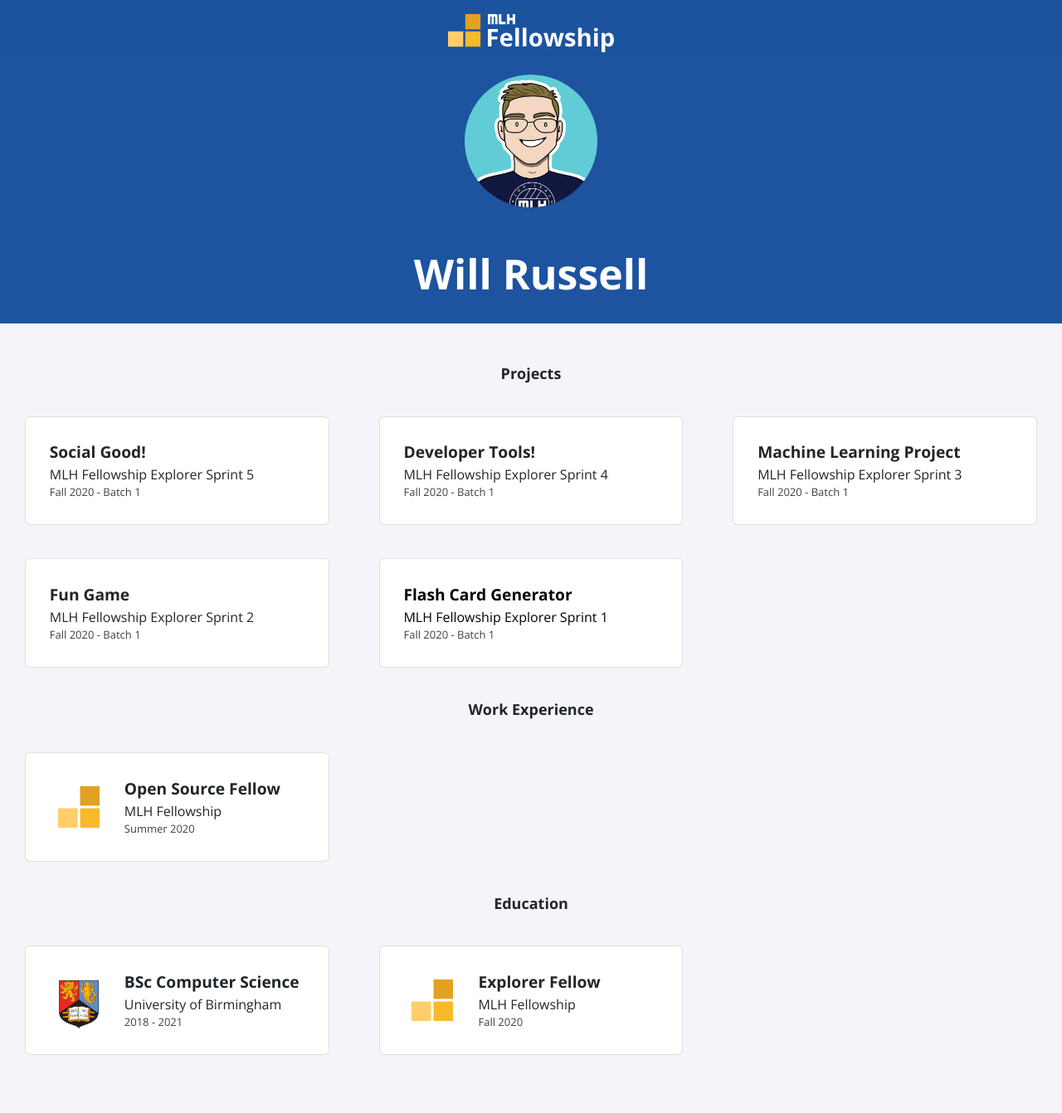
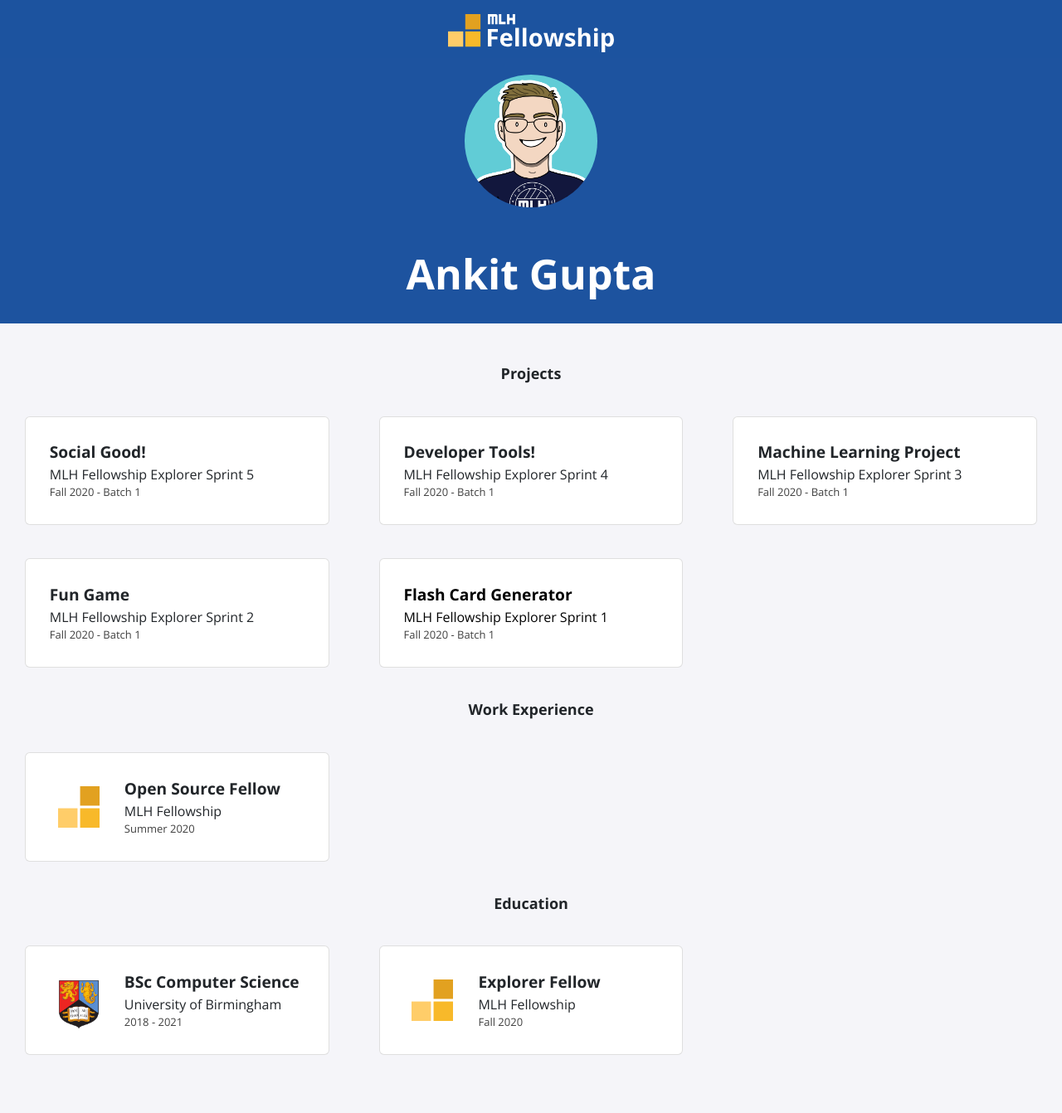
Before and after one commit to luckyhero613/luckyhero613.github.io, a Jekyll site: the page built from index.html, in a window 1280 px wide. Shown: the whole page at 83% size. Built offline with Jekyll 4.4.1, drawn with Linux system fonts in a browser that asks for light colours; nearby versions of some CDN libraries.

Commit message:
Update _config.yml

```diff
--- a/_config.yml
+++ b/_config.yml
@@ -1,13 +1,13 @@
-title: "Will Russell"
-email: fellowship@mlh.io
+title: "Ankit Gupta"
+email: ankitgupta_ug@ee.nits.ac.in
 description: >- # this means to ignore newlines until "baseurl:"
   Write an awesome description for your new site here. You can edit this
   line in _config.yml. It will appear in your document head meta (for
   Google search results) and in your feed.xml site description.
-baseurl: "/"
+baseurl: "https://luckyhero613.github.io/"
 url: "/portfolio-template"
-twitter_username: mlhacks
-github_username:  mlh-fellowship
+twitter_username: luckyhero613
+github_username:  luckyhero613
 
 sass:
   sass_dir: _sass
```
